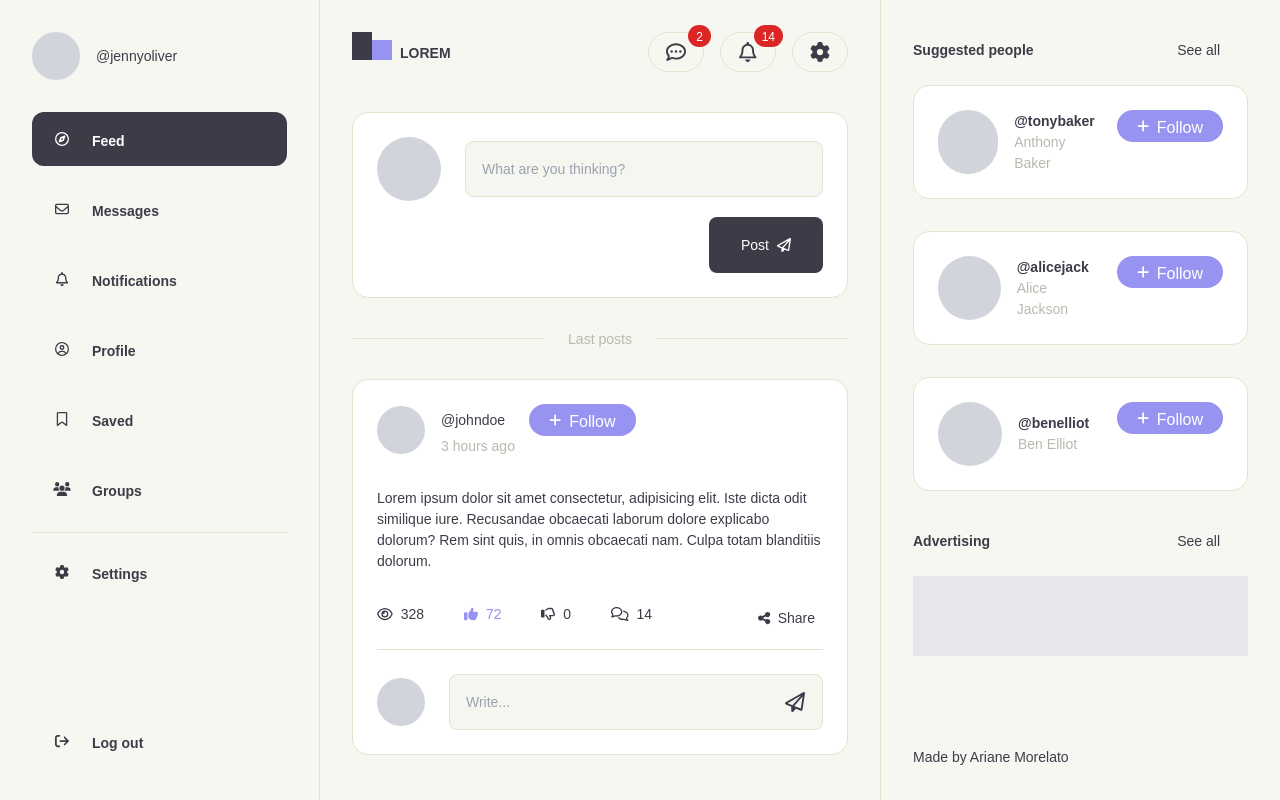
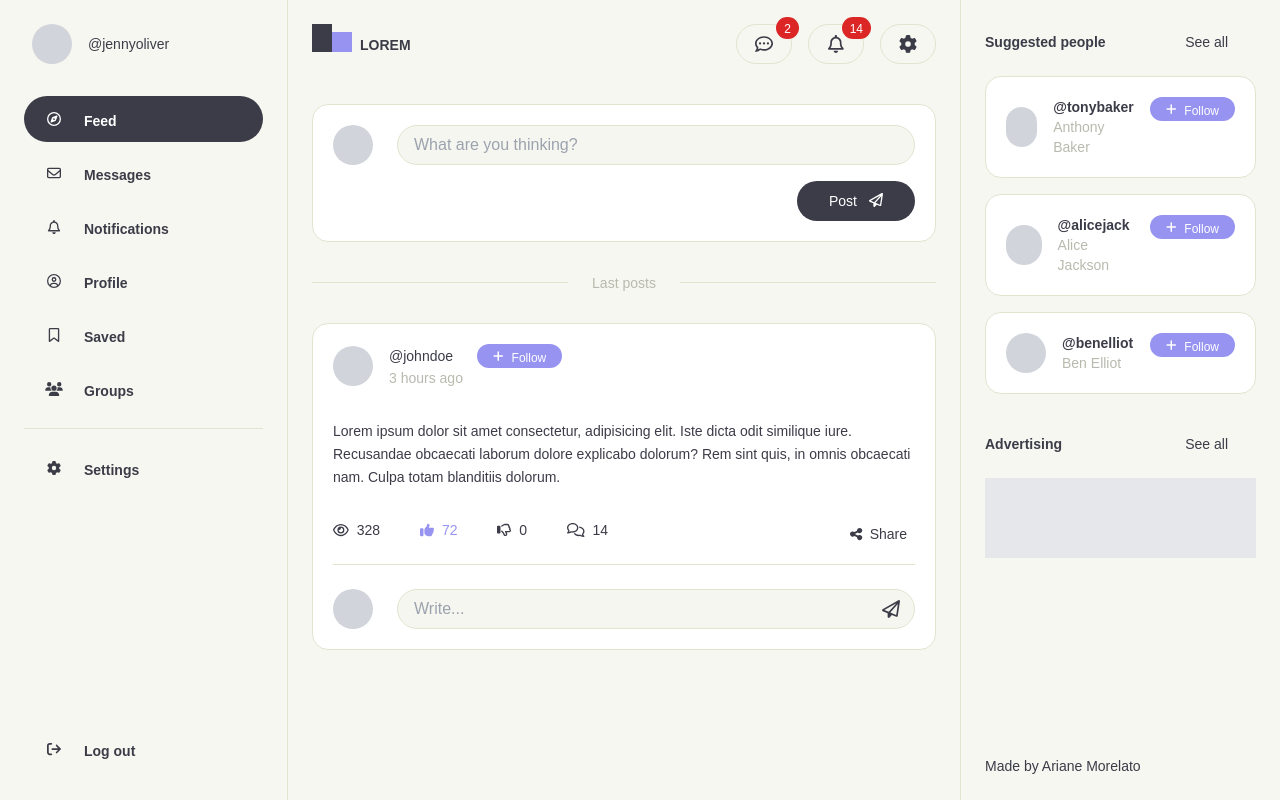
Before and after one commit to aridsm/social-media, a Nuxt app: page / in a window 1280 px wide. Built offline with nearby package versions, Linux system fonts and the light colour scheme; a web font is replaced by a local one.

Commit message:
fix: ajustar tamanhos

```diff
--- a/assets/main.scss
+++ b/assets/main.scss
@@ -6,8 +6,7 @@
 
 body {
   font-family: "Nokora", sans-serif;
-  font-size: 14px;
-  @apply bg-base text-text
+  @apply bg-base text-text text-sm 2xl:text-[16px]
 }
 
 .hovered {
--- a/components/AppAside.vue
+++ b/components/AppAside.vue
@@ -23,17 +23,17 @@ const dummySuggestedUsers = [
 
 <template>
   <aside
-    class="p-8 w-[25vw] min-w-[25rem] border-l border-l-border h-full flex flex-col"
+    class="p-6 2xl:p-8 w-[25vw] border-l border-l-border h-full flex flex-col"
   >
     <div>
       <div class="flex justify-between items-center mb-4">
         <span class="font-bold">Suggested people</span>
         <AppSeeAllBtn />
       </div>
-      <ul class="flex flex-col gap-8">
+      <ul class="flex flex-col gap-4 2xl:gap-6">
         <li v-for="user in dummySuggestedUsers" :key="user.id">
           <AppCard class="flex items-center gap-4 w-full">
-            <div class="w-16 h-16 rounded-full bg-gray-300"></div>
+            <div class="w-10 h-10 rounded-full bg-gray-300"></div>
             <div class="flex flex-col">
               <span class="font-bold">{{ user.user }}</span>
               <span class="text-label">{{ user.name }}</span>
--- a/components/AppBtn.vue
+++ b/components/AppBtn.vue
@@ -1,6 +1,6 @@
 <template>
   <button
-    class="gap-2 flex items-center rounded-lg h-14 px-8 text-white bg-text hover:opacity-80 active:opacity-90"
+    class="gap-2 flex items-center rounded-full h-10 px-8 text-white bg-text hover:opacity-80 active:opacity-90"
   >
     <slot />
   </button>
--- a/components/AppBtnFollow.vue
+++ b/components/AppBtnFollow.vue
@@ -1,9 +1,9 @@
 <script lang="ts" setup></script>
 <template>
   <button
-    class="gap-2 flex items-center bg-primary rounded-full px-5 py-[6px] text-white text-base hover:opacity-85 active:opacity-65 transition-all"
+    class="gap-2 flex text-xs 2xl:text-sm items-center bg-primary rounded-full px-4 2xl:px-5 py-1 2xl:py-[6px] text-white text-base hover:opacity-85 active:opacity-65 transition-all"
   >
-    <icon icon="fa-solid fa-plus" class="text-sm" />
+    <icon icon="fa-solid fa-plus" class="text-xs" />
     <span class="leading-none mt-1">Follow</span>
   </button>
 </template>
--- a/components/AppCard.vue
+++ b/components/AppCard.vue
@@ -1,7 +1,7 @@
 <script lang="ts"></script>
 
 <template>
-  <div class="bg-white rounded-2xl border border-border p-6">
+  <div class="bg-white rounded-2xl border border-border p-5 2xl:p-6">
     <slot />
   </div>
 </template>
--- a/components/AppInputText.vue
+++ b/components/AppInputText.vue
@@ -11,10 +11,10 @@ const modelValue = defineModel<String>({ required: true });
     <input
       v-model="modelValue"
       :placeholder="placeholder || 'Write...'"
-      class="bg-base2 border border-border px-4 h-14 rounded-lg focus:outline-primary w-full"
+      class="bg-base2 border border-border px-4 h-10 rounded-full focus:outline-primary w-full text-base"
     />
     <button
-      class="absolute top-2 right-2 text-xl rounded-full hovered w-10 h-10 flex justify-center items-center"
+      class="absolute top-1 right-2 text-lg rounded-full hovered w-8 h-8 flex justify-center items-center"
     >
       <icon v-if="iconName" :icon="iconName" />
     </button>
--- a/components/AppMain.vue
+++ b/components/AppMain.vue
@@ -1,6 +1,6 @@
 <script lang="ts" setup></script>
 <template>
-  <div class="p-8">
+  <div class="2xl:p-8 p-6">
     <header class="flex items-start justify-between mb-10">
       <div class="flex uppercase font-bold items-end gap-2 leading-none">
         <div class="flex items-end">
@@ -12,15 +12,15 @@
 
       <div class="flex gap-4">
         <button class="btns-header hovered">
-          <icon icon="fa-regular fa-comment-dots" class="text-xl" />
+          <icon icon="fa-regular fa-comment-dots" class="text-lg 2xl:text-xl" />
           <div class="notification">2</div>
         </button>
         <button class="btns-header hovered">
-          <icon icon="fa-regular fa-bell" class="text-xl" />
+          <icon icon="fa-regular fa-bell" class="text-lg 2xl:text-xl" />
           <div class="notification">14</div>
         </button>
         <button class="btns-header hovered">
-          <icon icon="fa-solid fa-gear" class="text-xl" />
+          <icon icon="fa-solid fa-gear" class="text-lg 2xl:text-xl" />
         </button>
       </div>
     </header>
--- a/components/AppMenu.vue
+++ b/components/AppMenu.vue
@@ -41,18 +41,18 @@ const currentPath = computed(() => {
 
 <template>
   <div
-    class="p-8 w-[17vw] min-w-[20rem] border-r border-r-border flex flex-col h-full"
+    class="p-6 2xl:p-8 w-[18rem] 2xl:w-[20rem] border-r border-r-border flex flex-col h-full"
   >
-    <div class="flex items-center gap-4">
-      <span class="w-12 h-12 bg-gray-300 rounded-full"></span>
+    <div class="flex items-center gap-4 px-2">
+      <span class="w-10 h-10 bg-gray-300 rounded-full"></span>
       <span>@jennyoliver</span>
     </div>
-    <nav class="flex flex-col gap-4 w-full mt-8 font-bold">
+    <nav class="flex flex-col gap-2 2xl:gap-4 w-full mt-8 font-bold">
       <NuxtLink
         v-for="link in navLinks"
         :key="link.name"
         :to="link.path"
-        class="flex items-center gap-4 rounded-xl px-4 py-5 w-full"
+        class="flex items-center gap-4 rounded-full px-4 py-4 w-full"
         :class="{
           'active hover:bg-text': currentPath === link.path,
           hovered: currentPath !== link.path,
@@ -64,7 +64,7 @@ const currentPath = computed(() => {
 
       <NuxtLink
         to="/settings"
-        class="px-4 flex items-center gap-4 py-8 border-t border-t-border"
+        class="px-4 flex items-center gap-4 py-8 mt-2 border-t border-t-border"
       >
         <icon icon="fa-solid fa-gear" class="w-7" />
         <span class="leading-none -mb-1">Settings</span>
--- a/components/AppPost.vue
+++ b/components/AppPost.vue
@@ -5,7 +5,7 @@ const comment = ref("");
 <template>
   <AppCard>
     <div class="flex items-center gap-4">
-      <span class="w-12 h-12 bg-gray-300 rounded-full block"></span>
+      <span class="w-10 h-10 bg-gray-300 rounded-full block"></span>
       <div>
         <div class="flex gap-6 items-center">
           <p>@johndoe</p>
@@ -14,7 +14,7 @@ const comment = ref("");
         <p class="text-label text-sm">3 hours ago</p>
       </div>
     </div>
-    <p class="my-8">
+    <p class="my-8 leading-relaxed">
       Lorem ipsum dolor sit amet consectetur, adipisicing elit. Iste dicta odit
       similique iure. Recusandae obcaecati laborum dolore explicabo dolorum? Rem
       sint quis, in omnis obcaecati nam. Culpa totam blanditiis dolorum.
@@ -35,7 +35,7 @@ const comment = ref("");
 
     <div class="border-t border-t-border pt-6 mt-4 flex gap-6 items-center">
       <span
-        class="max-h-12 min-h-12 max-w-12 min-w-12 bg-gray-300 rounded-full block"
+        class="max-h-10 min-h-10 max-w-10 min-w-10 bg-gray-300 rounded-full block"
       ></span>
       <AppInputText
         v-model="comment"
--- a/pages/index.vue
+++ b/pages/index.vue
@@ -6,16 +6,16 @@ const newPost = ref("");
   <main>
     <AppCard>
       <div class="flex items-center gap-6">
-        <div class="w-16 h-16 rounded-full bg-gray-300"></div>
+        <div class="w-10 h-10 rounded-full bg-gray-300"></div>
         <AppInputText
           class="flex-1"
           v-model="newPost"
           placeholder="What are you thinking?"
         />
       </div>
-      <AppBtn class="ml-auto mt-4">
+      <AppBtn class="ml-auto mt-4 flex gap-3">
         Post
-        <icon icon="fa-regular fa-paper-plane"
+        <icon icon="fa-regular fa-paper-plane" class="mb-[2px]"
       /></AppBtn>
     </AppCard>
 
```
